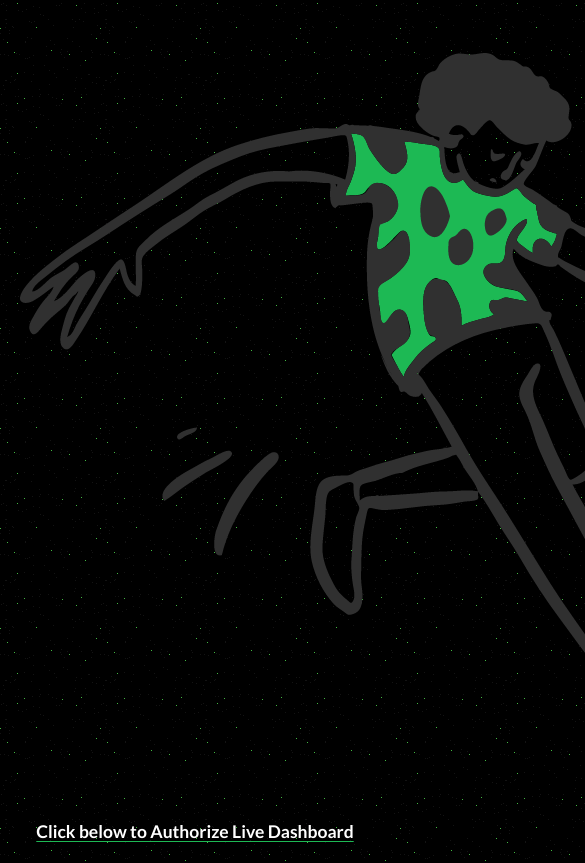
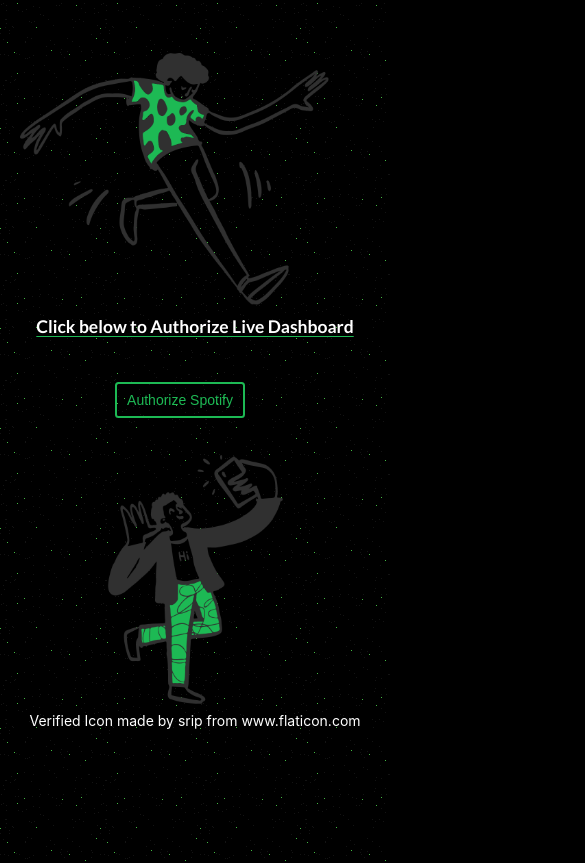
Before and after one commit to joshuafierro/spotify-live-dashboard, a React (Create React App) app: page / in a window 390 px wide. Shown: the top 863 px of the page, 585 px wide, since content can reach past the window. Built offline with nearby package versions, Linux system fonts and the light colour scheme; what spotify-web-api-js would draw is missing.

Commit message:
fixing mobile responsiveness and added script for development

```diff
--- a/package.json
+++ b/package.json
@@ -12,7 +12,8 @@
     "start": "PORT=3000 react-scripts start & node auth-server/authorization_code/app.js",
     "build": "react-scripts build",
     "test": "react-scripts test",
-    "eject": "react-scripts eject"
+    "eject": "react-scripts eject",
+    "dev": "react-scripts start"
   },
   "eslintConfig": {
     "extends": "react-app"
--- a/src/App.css
+++ b/src/App.css
@@ -144,3 +144,10 @@
 /* .carousel-control-next-icon {
   background-color: #1DB954;
 } */
+
+@media only screen and (max-width: 770px) {
+  .logonGraphics{
+    width: 100% !important;
+    overflow: hidden;
+  }
+  }
```
